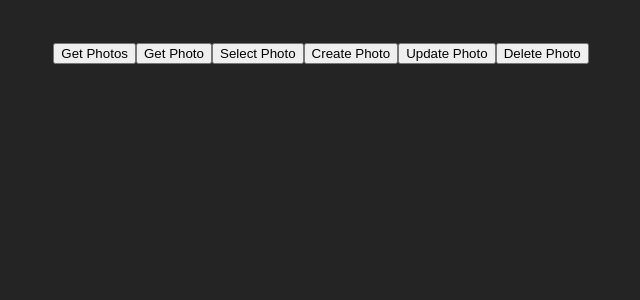
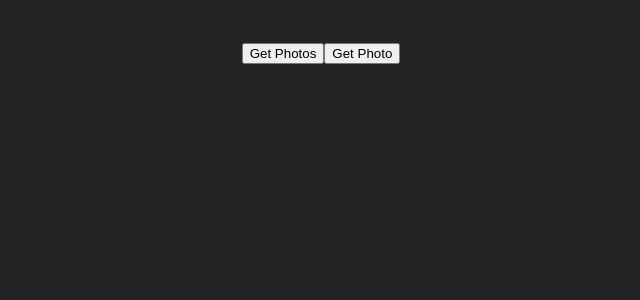
Before and after one commit to edignot/photo-wall-frontend, a React (Vite) app: page / in a window 1280 px wide. Shown: the top 300 px of the page, without its empty margins (319-959 px from the left). Built offline with nearby package versions, Linux system fonts and the light colour scheme.

Commit message:
debug actions in gallery

```diff
--- a/src/pages/Gallery.tsx
+++ b/src/pages/Gallery.tsx
@@ -1,3 +1,4 @@
+// import { useEffect } from 'react'
 import { useDispatch, useSelector } from 'react-redux'
 import { RootState, AppDispatch } from '../state/store'
 import {
@@ -16,10 +17,14 @@ const Gallery = () => {
         (state: RootState) => state.gallery
     )
 
+    // useEffect(() => {
+    //     console.log({ photos, selectedPhoto, loading, error })
+    // }, [photos, selectedPhoto, loading, error])
+
     const handleGetPhotos = async () => {
         try {
             const response = await dispatch(getPhotos())
-            console.log('Photos', response)
+            // console.log('Photos', response)
         } catch (error) {
             console.error('Error getting photos:', error)
         }
@@ -28,7 +33,7 @@ const Gallery = () => {
     const handleGetPhoto = async () => {
         try {
             const response = await dispatch(
-                getPhoto('66e7754974319f510e39d50b')
+                getPhoto('66e77c520914d0ff29198bd3')
             )
             console.log('Photo', response)
         } catch (error) {
@@ -36,55 +41,55 @@ const Gallery = () => {
         }
     }
 
-    const handleSelectPhoto = () => {
-        dispatch(selectPhoto('66e7754974319f510e39d50b'))
-        console.log('Selected photo', selectedPhoto)
-    }
+    // const handleSelectPhoto = () => {
+    //     dispatch(selectPhoto('test'))
+    // }
 
-    const handleCreatePhoto = async () => {
-        try {
-            const response = await dispatch(
-                createPhoto({ photoUrl: 'test', note: 'test' })
-            )
-            console.log('Created photo', response)
-        } catch (error) {
-            console.error('Error creating photo:', error)
-        }
-    }
+    // const handleCreatePhoto = async () => {
+    //     try {
+    //         const response = await dispatch(
+    //             createPhoto({ photoUrl: 'test', note: 'test' })
+    //         )
+    //         console.log('Created photo', response)
+    //     } catch (error) {
+    //         console.error('Error creating photo:', error)
+    //     }
+    // }
 
-    const handleUpdatePhoto = async () => {
-        try {
-            const response = await dispatch(
-                updatePhoto({
-                    photoId: '66e7754974319f510e39d50b',
-                    note: 'test',
-                })
-            )
-            console.log('Updated photo', response)
-        } catch (error) {
-            console.error('Error updating photo:', error)
-        }
-    }
+    // const handleUpdatePhoto = async () => {
+    //     try {
+    //         const response = await dispatch(
+    //             updatePhoto({
+    //                 photoId: '66e77c520914d0ff29198bd3',
+    //                 note: 'UPDATED',
+    //             })
+    //         )
+    //         console.log('Updated photo', response)
+    //     } catch (error) {
+    //         console.error('Error updating photo:', error)
+    //     }
+    // }
 
-    const handleDeletePhoto = async () => {
-        try {
-            const response = await dispatch(
-                deletePhoto('66e7754974319f510e39d50b')
-            )
-            console.log('Deleted photo', response)
-        } catch (error) {
-            console.error('Error deleting photo:', error)
-        }
-    }
+    // // state does not update when deleted
+    // const handleDeletePhoto = async () => {
+    //     try {
+    //         const response = await dispatch(
+    //             deletePhoto('66e8d6eae34eedbd97ba308a')
+    //         )
+    //         console.log('Deleted photo', response)
+    //     } catch (error) {
+    //         console.error('Error deleting photo:', error)
+    //     }
+    // }
 
     return (
         <div>
             <button onClick={handleGetPhotos}>Get Photos</button>
             <button onClick={handleGetPhoto}>Get Photo</button>
-            <button onClick={handleSelectPhoto}>Select Photo</button>
+            {/* <button onClick={handleSelectPhoto}>Select Photo</button>
             <button onClick={handleCreatePhoto}>Create Photo</button>
             <button onClick={handleUpdatePhoto}>Update Photo</button>
-            <button onClick={handleDeletePhoto}>Delete Photo</button>
+            <button onClick={handleDeletePhoto}>Delete Photo</button> */}
             {loading && <p>Loading photos...</p>}
             {error && <p>Error fetching photos!</p>}
             {photos.length > 0 && (
```
